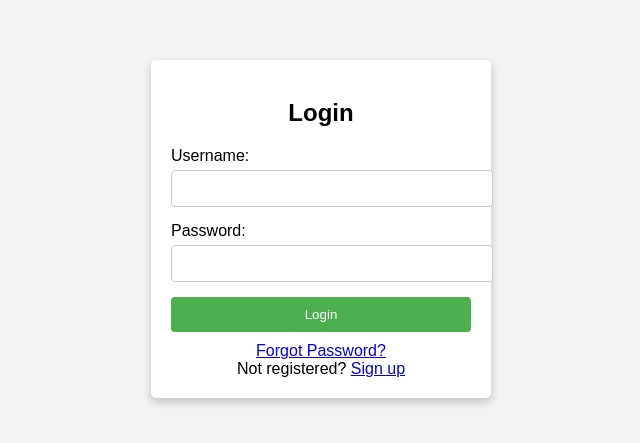
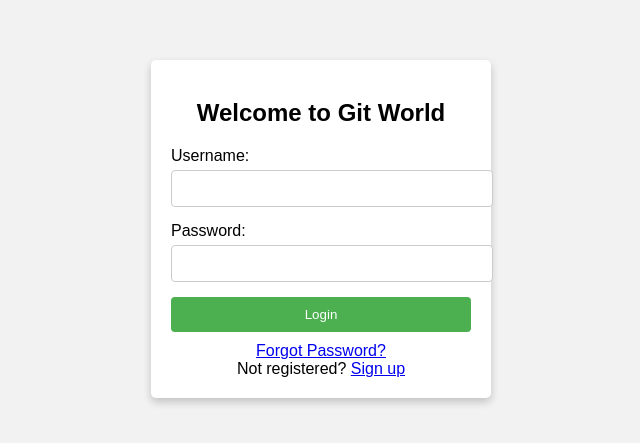
Before and after one commit to mahesh2808/testrepo, a plain HTML site: page index.html in a window 1280 px wide. Shown: the part 171-614 px from the top of the page, without its empty margins (319-959 px from the left). Drawn offline with Linux system fonts and the light colour scheme.

Commit message:
Update index.html

```diff
--- a/index.html
+++ b/index.html
@@ -56,7 +56,7 @@
 </head>
 <body>
     <div class="login-container">
-        <h2>Login</h2>
+        <h2>Welcome to Git World</h2>
         <form action="#" method="POST">
             <label for="username">Username:</label>
             <input type="text" id="username" name="username" required>
```
